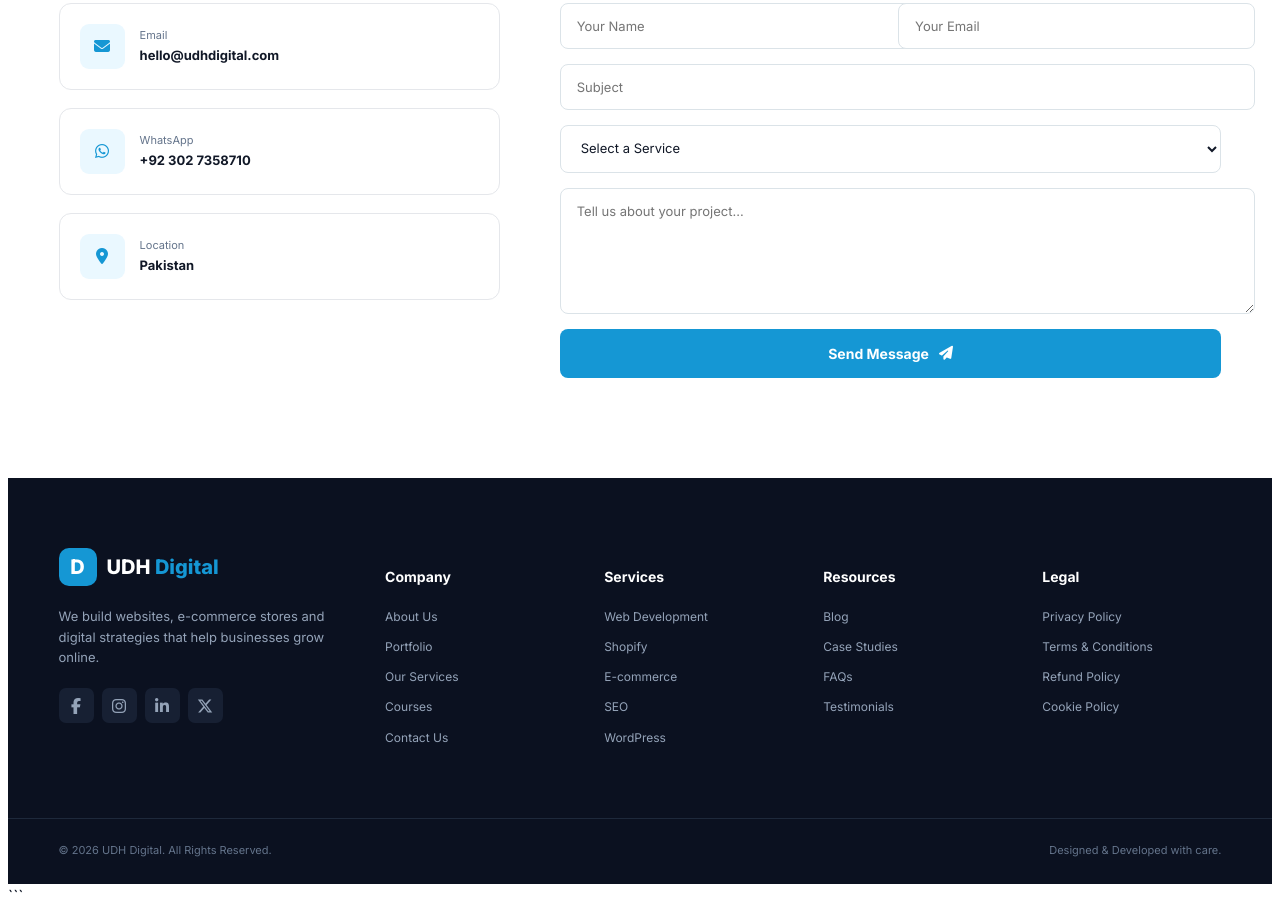
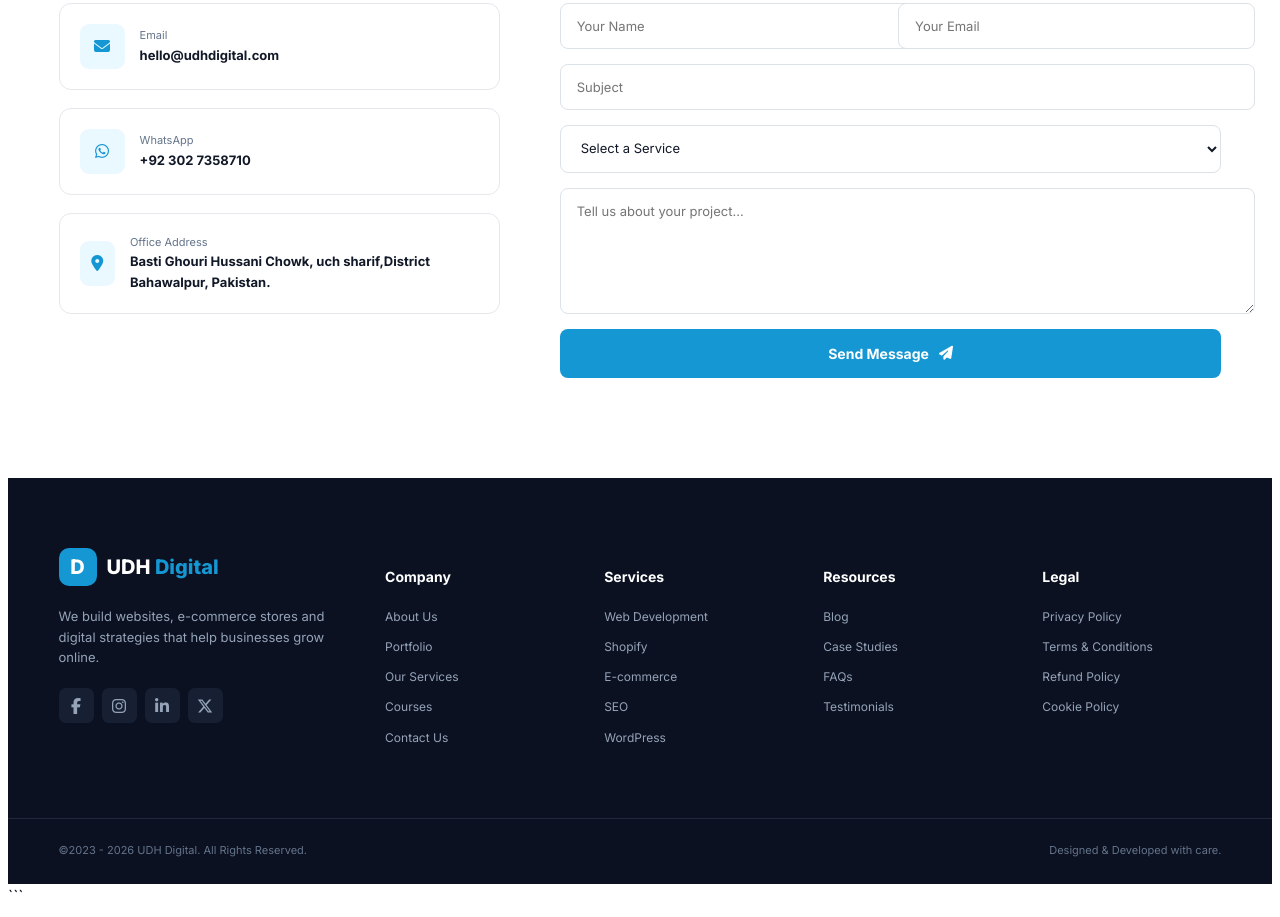
Before and after one commit to asifshopify88/udhdigital, a plain HTML site: page index.html in a window 1280 px wide. Shown: the part 6836-7753 px from the top of the page. Drawn offline with Linux system fonts and the light colour scheme.

Commit message:
Update index.html

```diff
--- a/index.html
+++ b/index.html
@@ -645,8 +645,9 @@
                         <div class="contact-box">
                             <i class="fa-solid fa-location-dot"></i>
                             <div>
-                                <span>Location</span>
-                                <strong>Pakistan</strong>
+                                <span>Office Address</span>
+                                <strong>Basti Ghouri Hussani Chowk,
+                                    uch sharif,District Bahawalpur, Pakistan.</strong>
                             </div>
                         </div>
 
@@ -749,7 +750,7 @@
 
         <div class="footer-bottom">
             <div class="container footer-bottom-content">
-                <p>© 2026 UDH Digital. All Rights Reserved.</p>
+                <p>©2023 - 2026 UDH Digital. All Rights Reserved.</p>
 
                 <p>
                     Designed & Developed with care.
```
